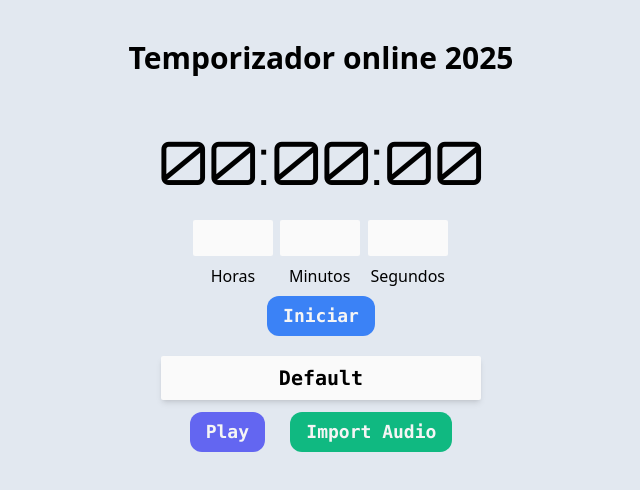
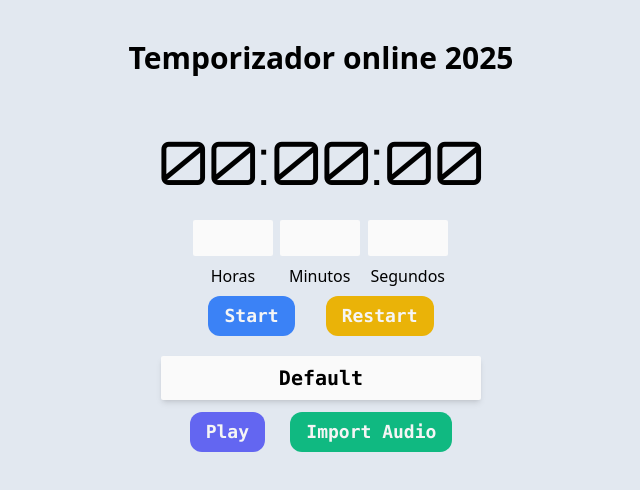
Before and after one commit to Guilherme1oo04/temporizador, a Vue app: page / in a window 1280 px wide. Shown: the top 490 px of the page, without its empty margins (319-959 px from the left). Built offline with nearby package versions, Linux system fonts and the light colour scheme.

Commit message:
Finalizando funções de start e restart do temporizador

```diff
--- a/src/components/BotoesUtilities.vue
+++ b/src/components/BotoesUtilities.vue
@@ -1,45 +1,47 @@
 <script setup>
     import { reactive } from 'vue';
 
-    const contagemStatus = reactive({state: false, textLabel: 'Iniciar'})
+    const contagemStatus = reactive({state: false, textLabel: 'Start'})
 
     let tempoTotal = 0
     let timerInterval;
 
-    const statusTemp = (botao, status) => {
+    const statusTemp = (status) => {
 
-        if (contagemStatus.state == false && contagemStatus.textLabel == 'Iniciar'){
-            let horas = document.getElementById('horas').value
-            let minutos = document.getElementById('minutos').value
-            let segundos = document.getElementById('segundos').value
+        if (contagemStatus.state == false && contagemStatus.textLabel == 'Start'){
+            let horas = document.getElementById('horas')
+            let minutos = document.getElementById('minutos')
+            let segundos = document.getElementById('segundos')
 
-            tempoTotal = (horas * 3600) + (minutos * 60) + (segundos * 1)
+            tempoTotal = (horas.value * 3600) + (minutos.value * 60) + (segundos.value * 1)
 
             contagemStatus.state = true
-            contagemStatus.textLabel = 'Parar'
+            stateBotaoIniciar('Stop')
 
-            iniciarTemp(tempoTotal)
+            iniciarTemp()
+            stateInputs(true)
 
         } else {
             if (status){
-                contagemStatus.textLabel = 'Retornar'
+                pararTemp()
+                stateBotaoIniciar('Return')
             } else {
-                contagemStatus.textLabel = 'Parar'
+                iniciarTemp()
+                stateBotaoIniciar('Stop')
             }
             contagemStatus.state = !contagemStatus.state
         }
 
     }
 
-    const iniciarTemp = (tempo) => {
-        let duration = tempo
+    const iniciarTemp = () => {
         let horas, minutos, segundos
         let marcadorTempo = document.getElementById('marcador-tempo')
 
         timerInterval = setInterval(() => {
-            horas = Math.floor(duration / 3600)
-            minutos = Math.floor(duration / 60 - (horas * 60))
-            segundos = Math.floor(duration % 60)
+            horas = Math.floor(tempoTotal / 3600)
+            minutos = Math.floor(tempoTotal / 60 - (horas * 60))
+            segundos = Math.floor(tempoTotal % 60)
 
             horas = horas < 10 ? '0' + horas : horas
             minutos = minutos < 10 ? '0' + minutos : minutos
@@ -47,21 +49,66 @@
 
             marcadorTempo.innerHTML = `${horas}:${minutos}:${segundos}`
 
-            duration -= 1
+            tempoTotal -= 1
 
-            if (duration < 0){
+            if (tempoTotal < 0){
                 clearInterval(timerInterval)
                 marcadorTempo.innerHTML = "00:00:00"
+                tempoTotal = 0
+
                 contagemStatus.state = false
-                contagemStatus.textLabel = 'Iniciar'
+                stateBotaoIniciar('Start')
+
+                stateInputs(false)
             }
         }, 1000)
+    }
+
+    const pararTemp = () => {
+        clearInterval(timerInterval)
+    }
+
+    const reiniciarTemp = () => {
+        let marcadorTempo = document.getElementById('marcador-tempo')
+
+        clearInterval(timerInterval)
+        marcadorTempo.innerHTML = "00:00:00"
+        tempoTotal = 0
+
+        stateBotaoIniciar('Start')
+        stateInputs(false)
+    }
+
+    const stateInputs = (boolean) => {
+        let horasInput = document.getElementById('horas')
+        let minutosInput = document.getElementById('minutos')
+        let segundosInput = document.getElementById('segundos')
+
+        horasInput.disabled = boolean
+        minutosInput.disabled = boolean
+        segundosInput.disabled = boolean
+    }
+
+    const stateBotaoIniciar = (textLabel) => {
+        let botao = document.getElementById('botao-iniciar')
+
+        contagemStatus.textLabel = textLabel
+
+        if (textLabel == 'Start' || textLabel == 'Return'){
+            botao.classList.add('botao-iniciar')
+            botao.classList.remove('botao-parar')
+        } else {
+            botao.classList.add('botao-parar')
+            botao.classList.remove('botao-iniciar')
+        }
+
     }
 </script>
 
 <template>
-    <div>
-        <button id="botao-iniciar" class="tw-bg-blue-500 hover:tw-bg-blue-700" @click="statusTemp(this, contagemStatus.state)">{{ contagemStatus.textLabel }}</button>
+    <div class="tw-flex tw-flex-row tw-w-48 sm:tw-w-64 tw-justify-around">
+        <button id="botao-iniciar" class="botao-iniciar" @click="statusTemp(contagemStatus.state)">{{ contagemStatus.textLabel }}</button>
+        <button id="botao-restart" class="botao-reiniciar" @click="reiniciarTemp()">Restart</button>
     </div>
 </template>
 
@@ -69,4 +116,13 @@
     #botao-iniciar {
         @apply tw-text-neutral-100 tw-font-semibold tw-font-mono tw-text-sm sm:tw-text-lg tw-px-4 tw-py-1 tw-rounded-xl tw-h-10 hover:tw-shadow-lg;
     }
+    .botao-iniciar {
+        @apply tw-bg-blue-500 hover:tw-bg-blue-700
+    }
+    .botao-parar {
+        @apply tw-bg-red-500 hover:tw-bg-red-700
+    }
+    .botao-reiniciar {
+        @apply tw-text-neutral-100 tw-font-semibold tw-font-mono tw-text-sm sm:tw-text-lg tw-px-4 tw-py-1 tw-rounded-xl tw-h-10 hover:tw-shadow-lg tw-bg-yellow-500 hover:tw-bg-yellow-700;
+    }
 </style>
```
